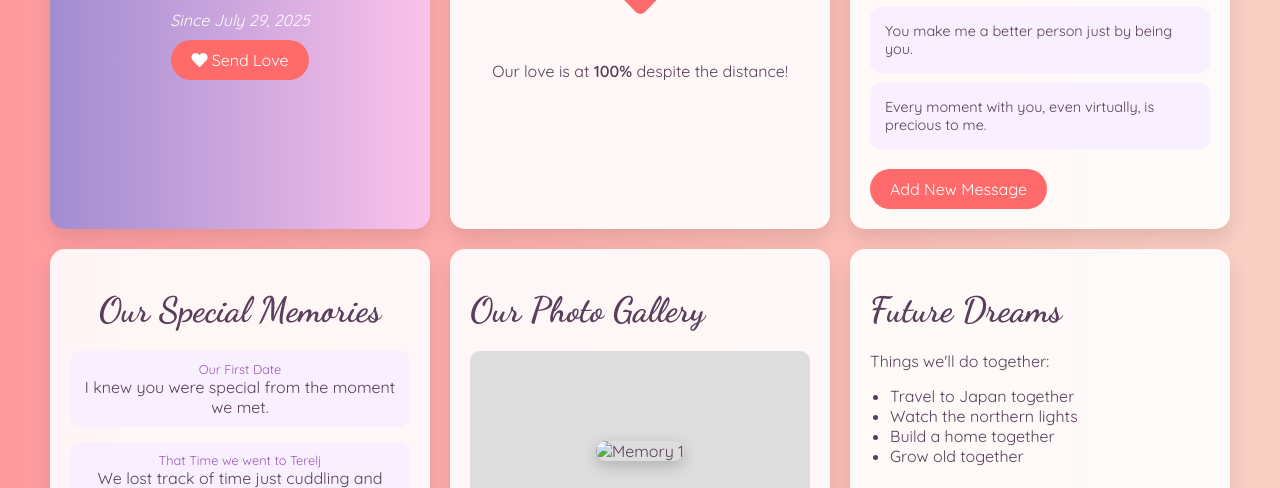
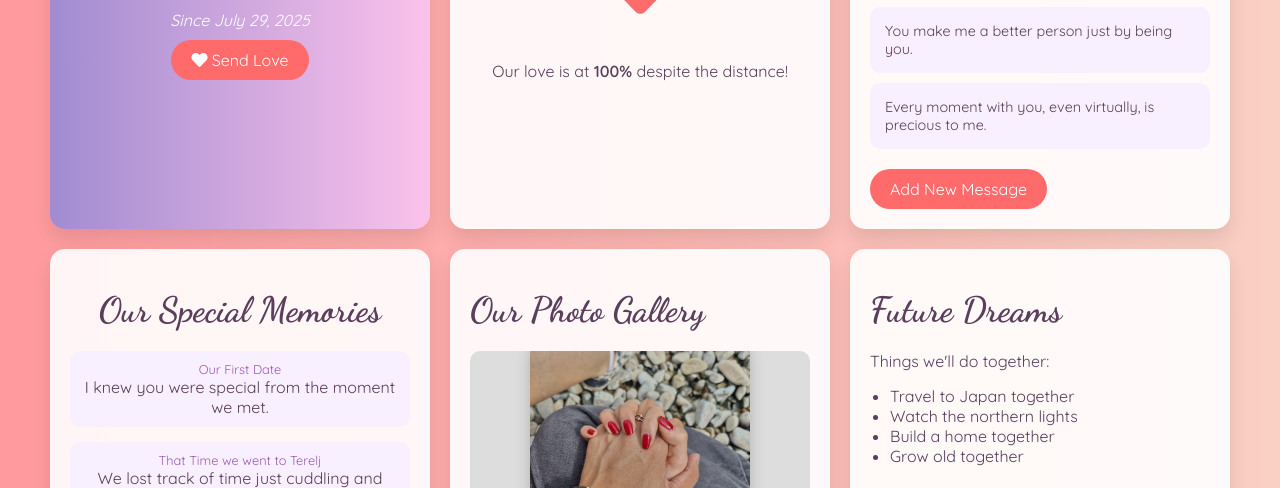
Before and after one commit to gegeemandah/khoju, a plain HTML site: page Mylove.html in a window 1280 px wide. Shown: the part 447-935 px from the top of the page. Drawn offline with nearby package versions, Linux system fonts and the light colour scheme.

Commit message:
Update Mylove.html

```diff
--- a/Mylove.html
+++ b/Mylove.html
@@ -508,7 +508,7 @@
           <div class="card">
             <h2>Our Photo Gallery</h2>
             <div class="photo-frame">
-                <div class="gallery-item"><img src="images/photo0.jpg" alt="Memory 1" /></div>
+                <div class="gallery-item"><img src="photo0.jpg" alt="Memory 1" /></div>
               <div class="photo-placeholder">
 
               </div>
@@ -850,4 +850,5 @@
       });
     </script>
   </body>
+
 </html>
```
